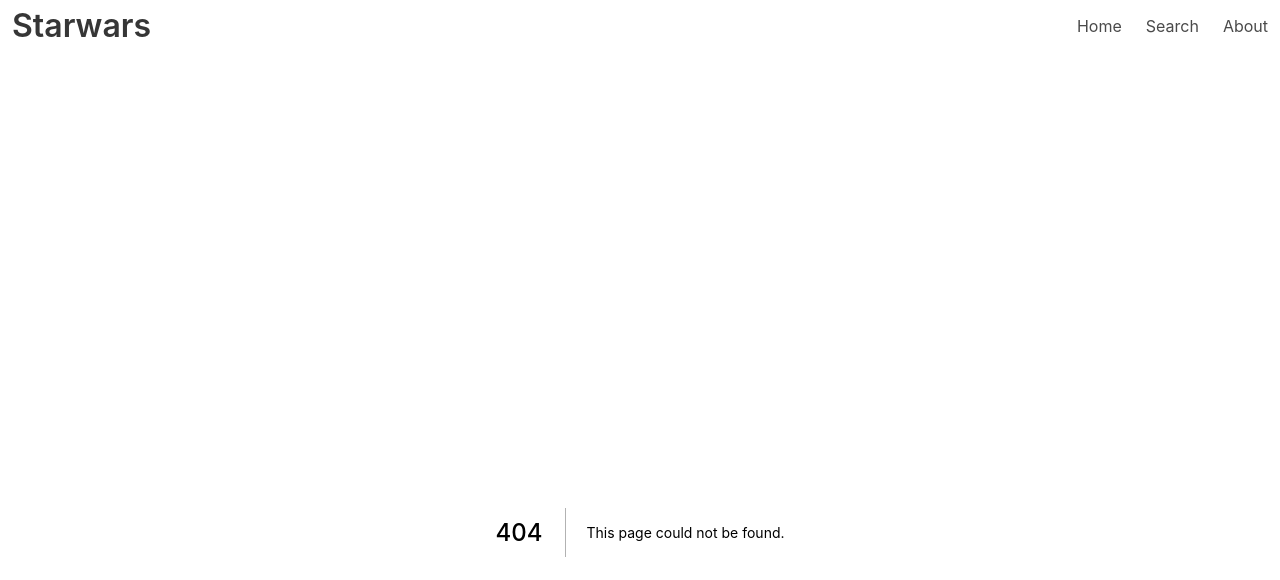
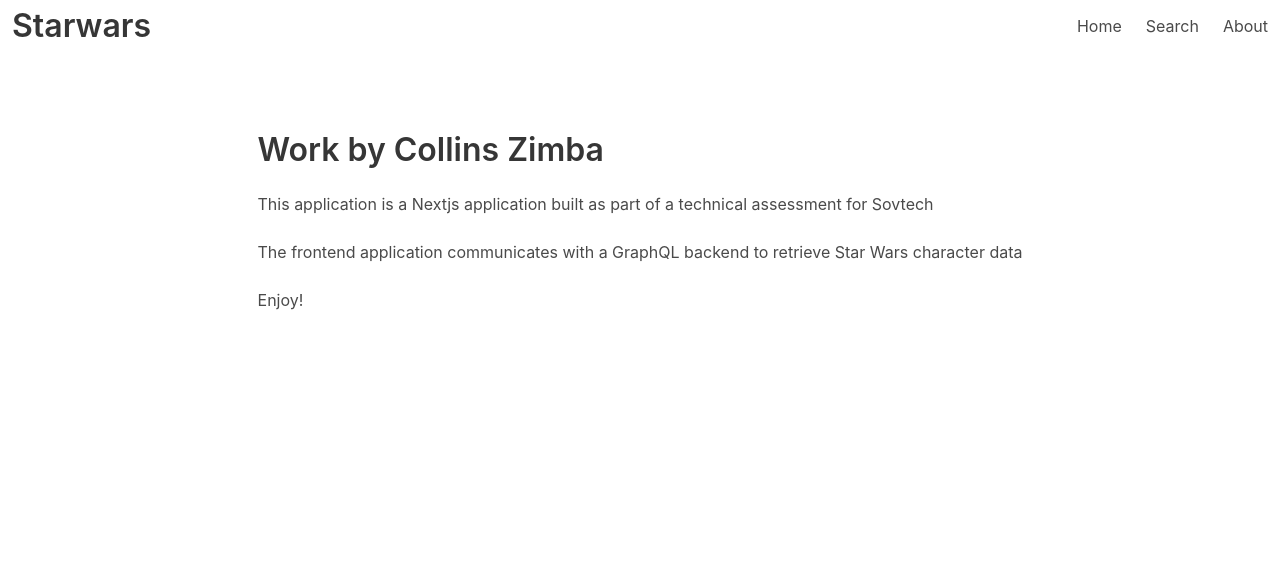
Before and after one commit to madebycollins/sovtechswapp, a Next.js app in the folder client/: page /sovtechswapp/about in a window 1280 px wide. Before the commit this address had no page. Shown: the top 580 px of the page. Built offline with nearby package versions, Linux system fonts and the light colour scheme.

Commit message:
Added an About page

```diff
--- /dev/null
+++ b/client/pages/about.js
@@ -0,0 +1,18 @@
+export default function About() {
+    return (
+        <div>
+            <h1 className={"title"}>Work by Collins Zimba</h1>
+            <p>
+                This application is a Nextjs application built as part of a technical assessment for Sovtech
+            </p>
+            <br/>
+            <p>
+                The frontend application communicates with a GraphQL backend to retrieve Star Wars character data
+            </p>
+            <br/>
+            <p>
+                Enjoy!
+            </p>
+        </div>
+    )
+}
```
